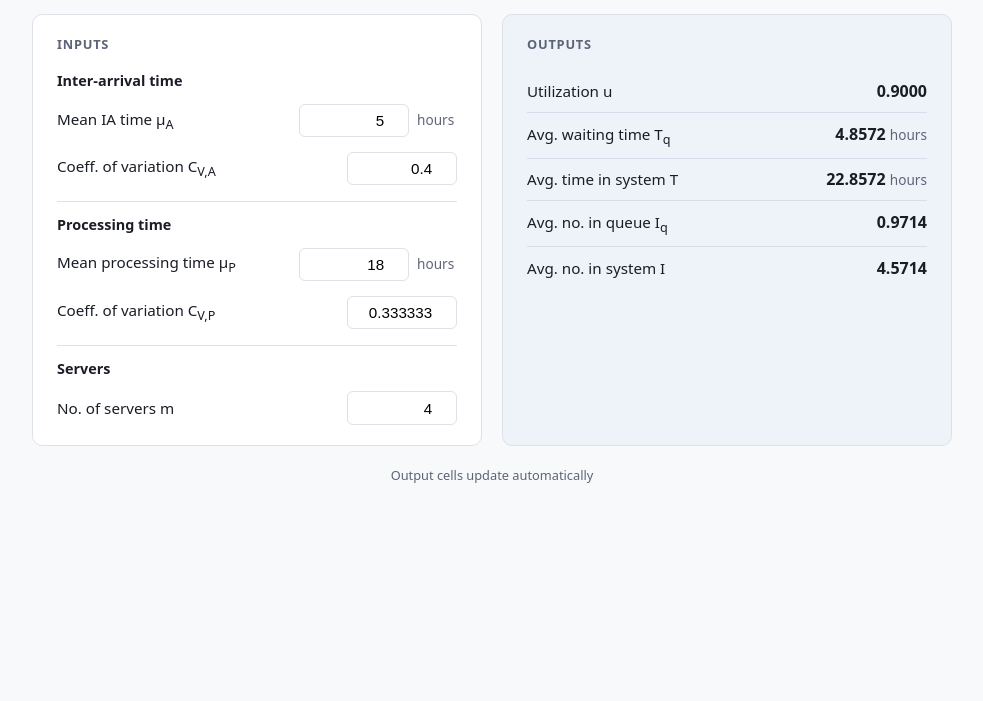
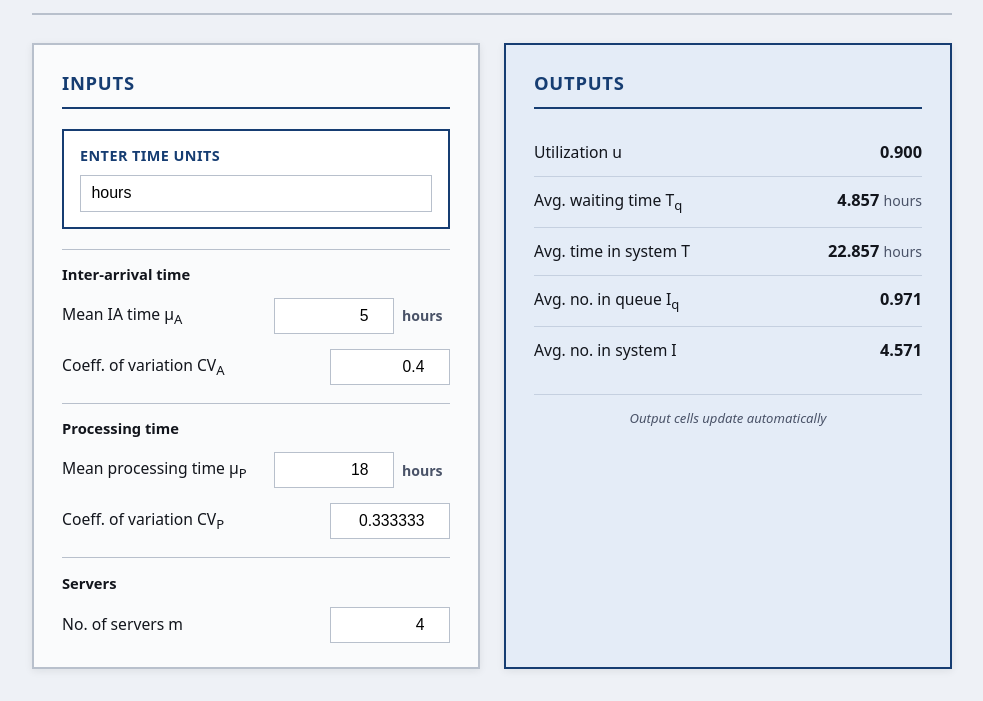
Before and after one commit to rohit5khanna/vut-calculator, a plain HTML site: page index.html in a window 1280 px wide. Shown: the part 107-808 px from the top of the page, without its empty margins (148-1131 px from the left). Drawn offline with Linux system fonts and the light colour scheme.

Commit message:
Improve V-U-T calculator UI with dynamic time units and sharper layout.
Update labels to CV notation, limit outputs to 3 decimals, and let users define time units that propagate across inputs and outputs.

Co-authored-by: Cursor <cursoragent@cursor.com>

```diff
--- a/index.html
+++ b/index.html
@@ -6,13 +6,15 @@
   <title>V-U-T Calculator</title>
   <style>
     :root {
-      --bg: #f8f9fb;
+      --bg: #eef1f6;
       --card: #ffffff;
-      --border: #dde1e8;
-      --text: #1a1d26;
-      --muted: #5c6478;
-      --accent: #1e4d8c;
-      --output-bg: #eef3fa;
+      --border: #b8c0cc;
+      --text: #12151c;
+      --muted: #4a5368;
+      --accent: #163d72;
+      --output-bg: #e4ecf7;
+      --input-bg: #fafbfc;
+      --shadow: 0 2px 8px rgba(18, 21, 28, 0.08);
     }
 
     * {
@@ -36,9 +38,8 @@
     .panels {
       display: grid;
       grid-template-columns: 1fr 1fr;
-      gap: 1.25rem;
+      gap: 1.5rem;
       align-items: start;
-      margin-bottom: 1.25rem;
     }
 
     @media (max-width: 720px) {
@@ -48,40 +49,82 @@
     }
 
     .panels section {
-      margin-bottom: 0;
       height: 100%;
     }
 
     header {
-      margin-bottom: 1.5rem;
+      margin-bottom: 1.75rem;
+      padding-bottom: 1rem;
+      border-bottom: 2px solid var(--border);
     }
 
     header h1 {
-      margin: 0 0 0.25rem;
-      font-size: 1.6rem;
+      margin: 0 0 0.35rem;
+      font-size: 1.75rem;
+      font-weight: 700;
       color: var(--accent);
+      letter-spacing: -0.02em;
     }
 
     header p {
       margin: 0;
       color: var(--muted);
-      font-size: 0.95rem;
+      font-size: 1rem;
     }
 
     section {
       background: var(--card);
-      border: 1px solid var(--border);
-      border-radius: 10px;
-      padding: 1.25rem 1.5rem;
-      margin-bottom: 1.25rem;
+      border: 2px solid var(--border);
+      border-radius: 0;
+      padding: 1.5rem 1.75rem;
+      box-shadow: var(--shadow);
+    }
+
+    #inputs {
+      background: var(--input-bg);
     }
 
     section h2 {
-      margin: 0 0 1rem;
-      font-size: 0.8rem;
-      letter-spacing: 0.06em;
+      margin: 0 0 1.25rem;
+      font-size: 1.15rem;
+      font-weight: 800;
+      letter-spacing: 0.04em;
       text-transform: uppercase;
-      color: var(--muted);
+      color: var(--accent);
+      padding-bottom: 0.65rem;
+      border-bottom: 2px solid var(--accent);
+    }
+
+    .time-units-field {
+      margin-bottom: 1.25rem;
+      padding: 0.9rem 1rem;
+      background: #fff;
+      border: 2px solid var(--accent);
+      border-radius: 0;
+    }
+
+    .time-units-field label {
+      display: block;
+      font-size: 0.9rem;
+      font-weight: 700;
+      color: var(--accent);
+      margin-bottom: 0.5rem;
+      text-transform: uppercase;
+      letter-spacing: 0.03em;
+    }
+
+    .time-units-field input {
+      width: 100%;
+      padding: 0.55rem 0.65rem;
+      border: 1px solid var(--border);
+      border-radius: 0;
+      font-size: 1rem;
+      background: #fff;
+    }
+
+    .time-units-field input:focus {
+      outline: 2px solid var(--accent);
+      outline-offset: 1px;
     }
 
     .field {
@@ -89,7 +132,7 @@
       grid-template-columns: 1fr auto;
       gap: 0.35rem 1rem;
       align-items: center;
-      margin-bottom: 0.9rem;
+      margin-bottom: 0.95rem;
     }
 
     .field:last-child {
@@ -97,7 +140,8 @@
     }
 
     .field label {
-      font-size: 0.95rem;
+      font-size: 0.98rem;
+      font-weight: 500;
     }
 
     .field .control {
@@ -107,26 +151,36 @@
       justify-content: flex-end;
     }
 
-    .field input[type="number"] {
-      width: 110px;
-      padding: 0.45rem 0.55rem;
+    .field input[type="number"],
+    .field input[type="text"] {
+      width: 120px;
+      padding: 0.5rem 0.6rem;
       border: 1px solid var(--border);
-      border-radius: 6px;
-      font-size: 0.95rem;
+      border-radius: 0;
+      font-size: 0.98rem;
       text-align: right;
+      background: #fff;
+    }
+
+    .field input:focus {
+      outline: 2px solid var(--accent);
+      outline-offset: 1px;
     }
 
     .unit {
-      font-size: 0.85rem;
+      font-size: 0.88rem;
+      font-weight: 600;
       color: var(--muted);
-      min-width: 2.5rem;
+      min-width: 3rem;
+      text-align: left;
     }
 
     .group-label {
-      font-weight: 600;
-      font-size: 0.9rem;
-      margin: 1rem 0 0.75rem;
-      padding-top: 0.75rem;
+      font-weight: 700;
+      font-size: 0.92rem;
+      color: var(--text);
+      margin: 1.1rem 0 0.8rem;
+      padding-top: 0.85rem;
       border-top: 1px solid var(--border);
     }
 
@@ -138,38 +192,45 @@
 
     #outputs {
       background: var(--output-bg);
+      border-color: var(--accent);
     }
 
     .result {
       display: flex;
       justify-content: space-between;
       align-items: baseline;
-      padding: 0.55rem 0;
-      border-bottom: 1px solid #d5ddea;
+      padding: 0.7rem 0;
+      border-bottom: 1px solid #c5d0e0;
     }
 
-    .result:last-child {
+    .result:last-of-type {
       border-bottom: none;
     }
 
     .result-name {
-      font-size: 0.95rem;
+      font-size: 0.98rem;
+      font-weight: 500;
     }
 
     .result-value {
-      font-weight: 600;
+      font-weight: 700;
       font-variant-numeric: tabular-nums;
+      font-size: 1.02rem;
     }
 
     .result-value .unit-inline {
-      font-weight: 400;
+      font-weight: 500;
       color: var(--muted);
-      font-size: 0.85rem;
+      font-size: 0.88rem;
     }
 
-    footer {
-      font-size: 0.8rem;
+    .output-note {
+      margin-top: 1.25rem;
+      padding-top: 0.9rem;
+      border-top: 1px solid #c5d0e0;
+      font-size: 0.82rem;
       color: var(--muted);
+      font-style: italic;
       text-align: center;
     }
   </style>
@@ -185,18 +246,23 @@
       <section id="inputs">
         <h2>Inputs</h2>
 
+        <div class="time-units-field">
+          <label for="timeUnit">Enter Time Units</label>
+          <input type="text" id="timeUnit" value="hours" placeholder="e.g. hours, min, days">
+        </div>
+
         <div class="group-label">Inter-arrival time</div>
 
         <div class="field">
           <label for="mA">Mean IA time μ<sub>A</sub></label>
           <div class="control">
             <input type="number" id="mA" value="5" step="any">
-          <span class="unit">hours</span>
+            <span class="unit" id="unit-mA">hours</span>
           </div>
         </div>
 
         <div class="field">
-        <label for="cva">Coeff. of variation C<sub>V,A</sub></label>
+          <label for="cva">Coeff. of variation CV<sub>A</sub></label>
           <div class="control">
             <input type="number" id="cva" value="0.4" step="any">
           </div>
@@ -208,12 +274,12 @@
           <label for="mP">Mean processing time μ<sub>P</sub></label>
           <div class="control">
             <input type="number" id="mP" value="18" step="any">
-          <span class="unit">hours</span>
+            <span class="unit" id="unit-mP">hours</span>
           </div>
         </div>
 
         <div class="field">
-        <label for="cvp">Coeff. of variation C<sub>V,P</sub></label>
+          <label for="cvp">Coeff. of variation CV<sub>P</sub></label>
           <div class="control">
             <input type="number" id="cvp" value="0.333333" step="any">
           </div>
@@ -238,11 +304,11 @@
         </div>
         <div class="result">
           <span class="result-name">Avg. waiting time T<sub>q</sub></span>
-        <span class="result-value" id="tq">— <span class="unit-inline">hours</span></span>
+          <span class="result-value" id="tq">—</span>
         </div>
         <div class="result">
           <span class="result-name">Avg. time in system T</span>
-        <span class="result-value" id="t">— <span class="unit-inline">hours</span></span>
+          <span class="result-value" id="t">—</span>
         </div>
         <div class="result">
           <span class="result-name">Avg. no. in queue I<sub>q</sub></span>
@@ -252,10 +318,10 @@
           <span class="result-name">Avg. no. in system I</span>
           <span class="result-value" id="i">—</span>
         </div>
+
+        <p class="output-note">Output cells update automatically</p>
       </section>
     </div>
-
-    <footer>Output cells update automatically</footer>
   </div>
 
   <script>
@@ -270,21 +336,14 @@
   function computeVUT(mA, cva, mP, cvp, servers) {
     const m = servers;
 
-    // B14: Utilization u = Mean_Processing_Time_p / (No._of_servers_m * Mean_IA_Time_a)
     const u = mP / (m * mA);
 
-    // B15: VUT waiting time formula
     const exponent = Math.sqrt(2 * (m + 1)) - 1;
     const variability = (cva * cva + cvp * cvp) / 2;
     const tq = (mP / m) * Math.pow(u, exponent) / (1 - u) * variability;
 
-    // B17: T = Tq + mP
     const t = tq + mP;
-
-    // B18: Iq = Tq / mA
     const iq = tq / mA;
-
-    // B19: I = T / mA
     const i = t / mA;
 
     return { u, tq, t, iq, i };
@@ -294,7 +353,18 @@
     if (value === Infinity) return "∞";
     if (value === -Infinity) return "−∞";
     if (Number.isNaN(value)) return "NaN";
-    return value.toFixed(4);
+    return value.toFixed(3);
+  }
+
+  function getTimeUnit() {
+    const raw = document.getElementById("timeUnit").value.trim();
+    return raw || "units";
+  }
+
+  function updateUnitLabels() {
+    const unit = getTimeUnit();
+    document.getElementById("unit-mA").textContent = unit;
+    document.getElementById("unit-mP").textContent = unit;
   }
 
   const inputIds = ["mA", "cva", "mP", "cvp", "servers"];
@@ -314,12 +384,15 @@
     const mP = Number(document.getElementById("mP").value);
     const cvp = Number(document.getElementById("cvp").value);
     const servers = Number(document.getElementById("servers").value);
+    const timeUnit = getTimeUnit();
+
+    updateUnitLabels();
 
     const result = computeVUT(mA, cva, mP, cvp, servers);
 
     setResult("u", formatValue(result.u));
-    setResult("tq", formatValue(result.tq), "hours");
-    setResult("t", formatValue(result.t), "hours");
+    setResult("tq", formatValue(result.tq), timeUnit);
+    setResult("t", formatValue(result.t), timeUnit);
     setResult("iq", formatValue(result.iq));
     setResult("i", formatValue(result.i));
   }
@@ -328,6 +401,8 @@
     document.getElementById(id).addEventListener("input", refresh);
   });
 
+  document.getElementById("timeUnit").addEventListener("input", refresh);
+
   refresh();
   </script>
 </body>
```
Lines whose indentation alone changed are shown as unchanged.
